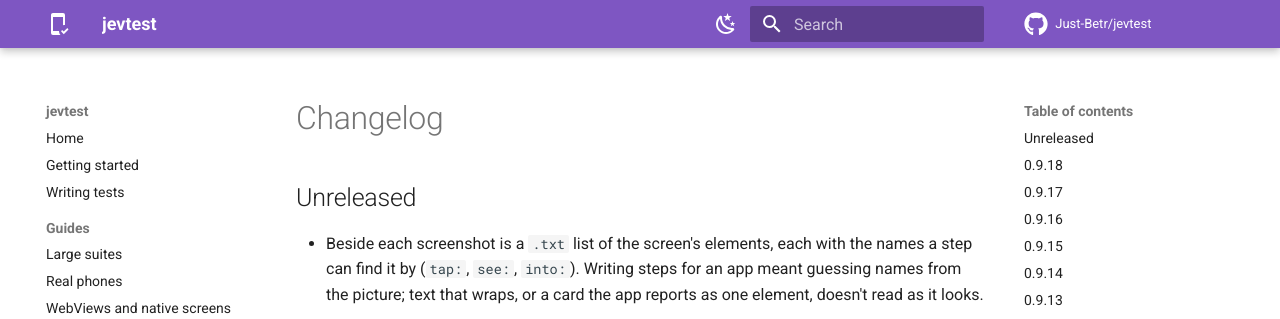
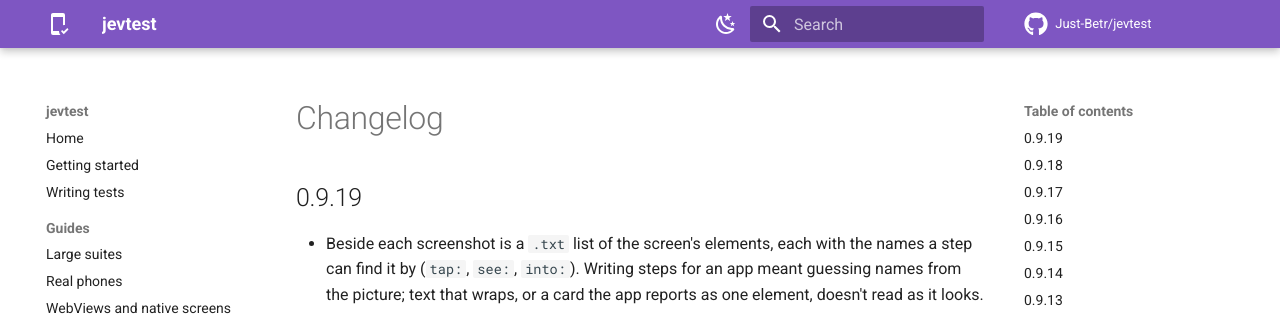
Before and after one commit to Just-Betr/jevtest, an MkDocs documentation site: the page built from docs/changelog.md, in a window 1280 px wide and 900 px high. Shown: the top 319 px of the window. Built offline with MkDocs 1.6.1 and Material for MkDocs 9.7.7, drawn with Linux system fonts in a browser that asks for light colours; comment, search, counter and statistics services are not loaded.

Commit message:
Release 0.9.19
Co-Authored-By: Claude Opus 5.5 <noreply@anthropic.com>

````diff
--- a/CHANGELOG.md
+++ b/CHANGELOG.md
@@ -1,6 +1,6 @@
 # Changelog
 
-## Unreleased
+## 0.9.19
 
 - Beside each screenshot is a `.txt` list of the screen's elements, each with the names a step can find it by
   (`tap:`, `see:`, `into:`). Writing steps for an app meant guessing names from the picture; text that wraps, or a
--- a/docs/getting-started.md
+++ b/docs/getting-started.md
@@ -82,7 +82,7 @@ jevtest run tests.yaml --lock record --out results
 Both flags are required, so every run says how it treats the lockfile and where its results go.
 
 ```console
-jevtest 0.9.18 · android · emulator-5554 · dev.jevtest.jevtest_demo · jev-1.13.0 · lockfile: record
+jevtest 0.9.19 · android · emulator-5554 · dev.jevtest.jevtest_demo · jev-1.13.0 · lockfile: record
 
 ▶ App opens on the sign-in screen
   ✓ expect: The sign in screen is showing — Jev 0.98
--- a/jevtest/__init__.py
+++ b/jevtest/__init__.py
@@ -1,3 +1,3 @@
 """jevtest: plain-English end-to-end tests for Android and iOS apps, driven by TypeSafe's Jev."""
 
-__version__ = "0.9.18"
+__version__ = "0.9.19"
````
Also changed, not shown: README.md (+1 -1 lines), docs/index.md (+1 -1 lines).
